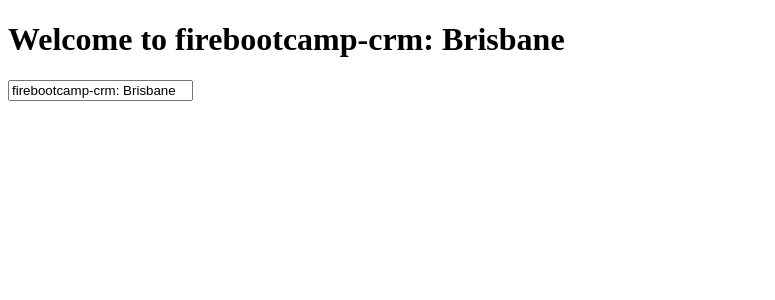
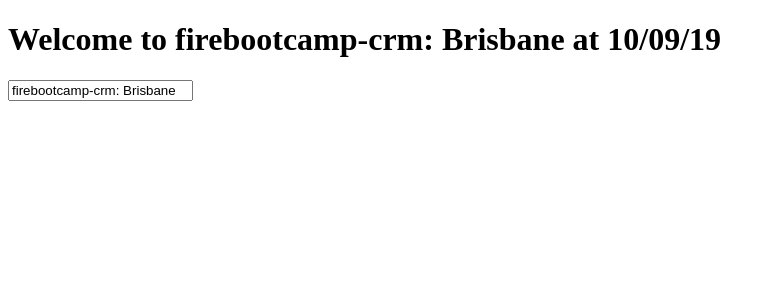
Before and after one commit to SSWConsulting/fbc-angular-brisbane-092019, an Angular app: page / in a window 1280 px wide. Shown: the top 300 px of the page, without its empty margins (0-775 px from the left). Built offline with nearby package versions, Linux system fonts and the light colour scheme.

Commit message:
turn off ivy

```diff
--- a/angular.json
+++ b/angular.json
@@ -22,7 +22,6 @@
             "main": "src/main.ts",
             "polyfills": "src/polyfills.ts",
             "tsConfig": "tsconfig.app.json",
-            "aot": true,
             "assets": [
               "src/favicon.ico",
               "src/assets"
--- a/src/app/app.component.html
+++ b/src/app/app.component.html
@@ -1,4 +1,3 @@
 
-<h1>Welcome to {{title}}</h1>
-
+<h1>Welcome to {{title}} at {{myDate | date: 'dd/MM/yy'}}</h1>
 <input type="text" [(ngModel)]="title"  />
--- a/src/app/app.component.ts
+++ b/src/app/app.component.ts
@@ -1,4 +1,5 @@
 import { Component } from '@angular/core';
+
 
 @Component({
   selector: 'fbc-root',
@@ -7,7 +8,7 @@ import { Component } from '@angular/core';
 })
 export class AppComponent {
   title = 'firebootcamp-crm: Brisbane';
-
+  myDate = new Date();
   // titleChanged(e) {
   //   this.title = e.target.value;
   // }
--- a/tsconfig.app.json
+++ b/tsconfig.app.json
@@ -12,6 +12,6 @@
     "src/**/*.d.ts"
   ],
   "angularCompilerOptions": {
-    "enableIvy": true
+    //"enableIvy": true
   }
 }
```
